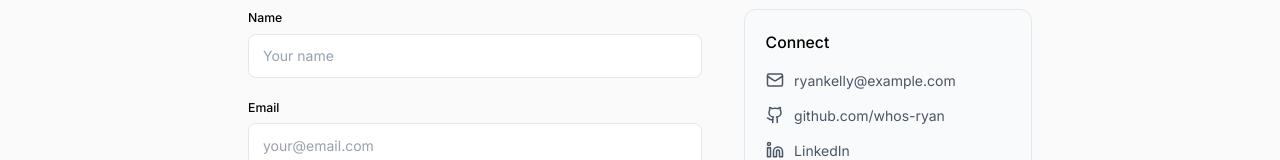
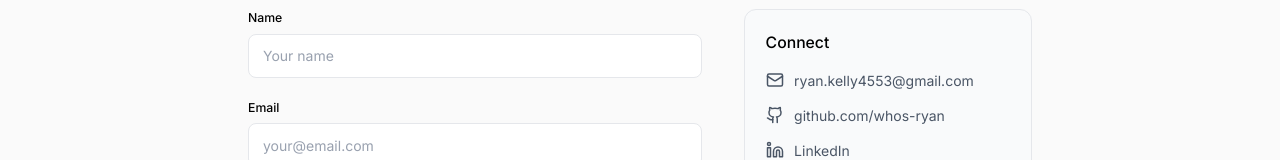
Before and after one commit to whos-ryan/CV_Site, a React (Vite) app: page /contact in a window 1280 px wide. Shown: the part 324-484 px from the top of the page. Built offline with nearby package versions, Linux system fonts and the light colour scheme.

Commit message:
Fixed email on contact page

```diff
--- a/src/pages/Contact.tsx
+++ b/src/pages/Contact.tsx
@@ -11,7 +11,7 @@ export function Contact() {
 
   const handleSubmit = (e: React.FormEvent) => {
     e.preventDefault();
-    window.location.href = `mailto:ryankelly@example.com?subject=Contact from ${formData.name}&body=${encodeURIComponent(formData.message)}%0A%0AFrom: ${formData.email}`;
+    window.location.href = `mailto:ryan.kelly4553@gmail.com?subject=Contact from ${formData.name}&body=${encodeURIComponent(formData.message)}%0A%0AFrom: ${formData.email}`;
   };
 
   return (
@@ -99,11 +99,11 @@ export function Contact() {
               <h3 className="text-lg font-medium text-black dark:text-white mb-4">Connect</h3>
               <div className="flex flex-col gap-4">
                 <a
-                  href="mailto:ryankelly@example.com"
+                  href="mailto:ryan.kelly4553@gmail.com"
                   className="flex items-center gap-3 text-gray-600 dark:text-gray-400 hover:text-blue-600 dark:hover:text-blue-500 transition-colors"
                 >
                   <Mail size={18} />
-                  <span>ryankelly@example.com</span>
+                  <span>ryan.kelly4553@gmail.com</span>
                 </a>
                 <a
                   href="https://github.com/whos-ryan"
```
